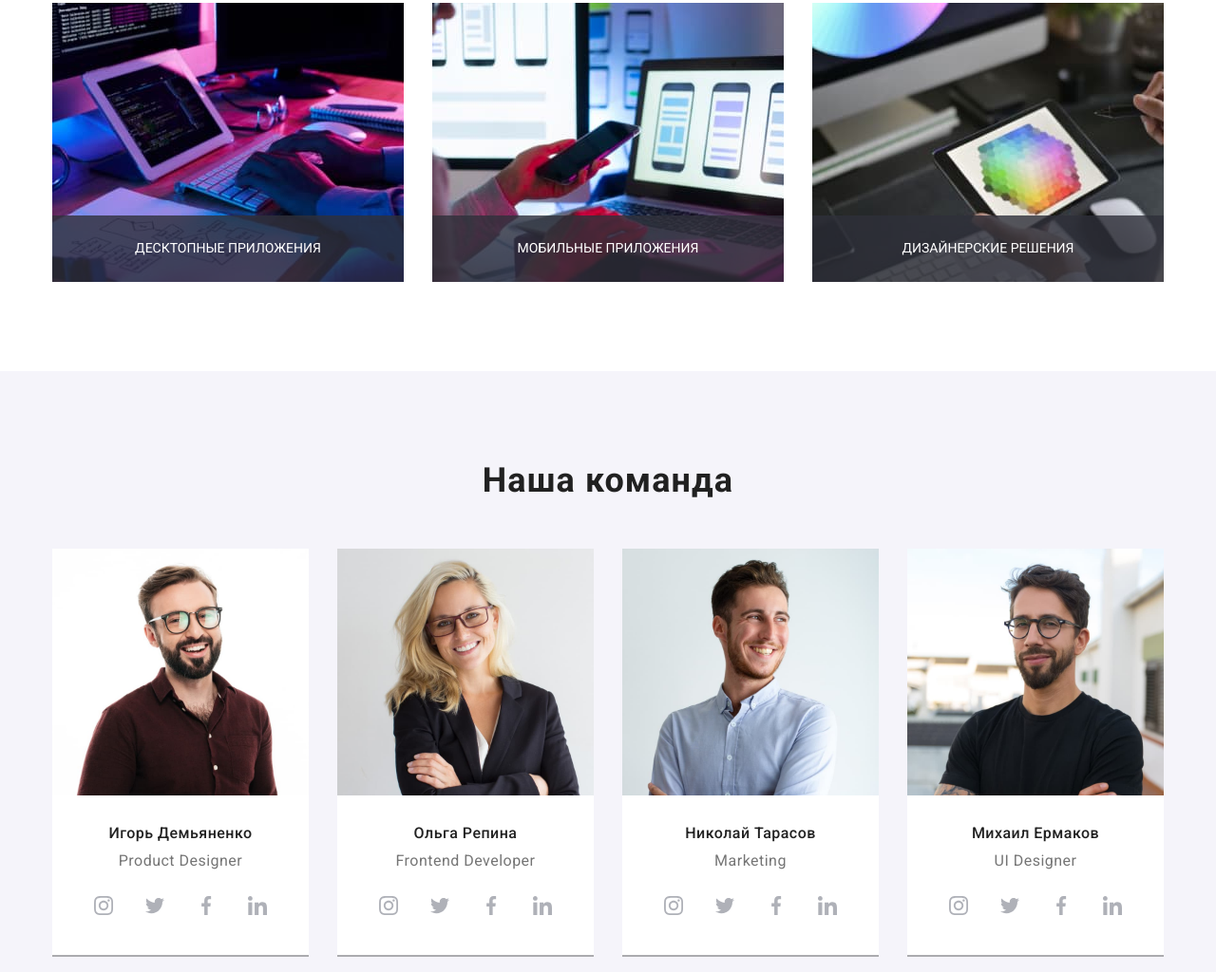
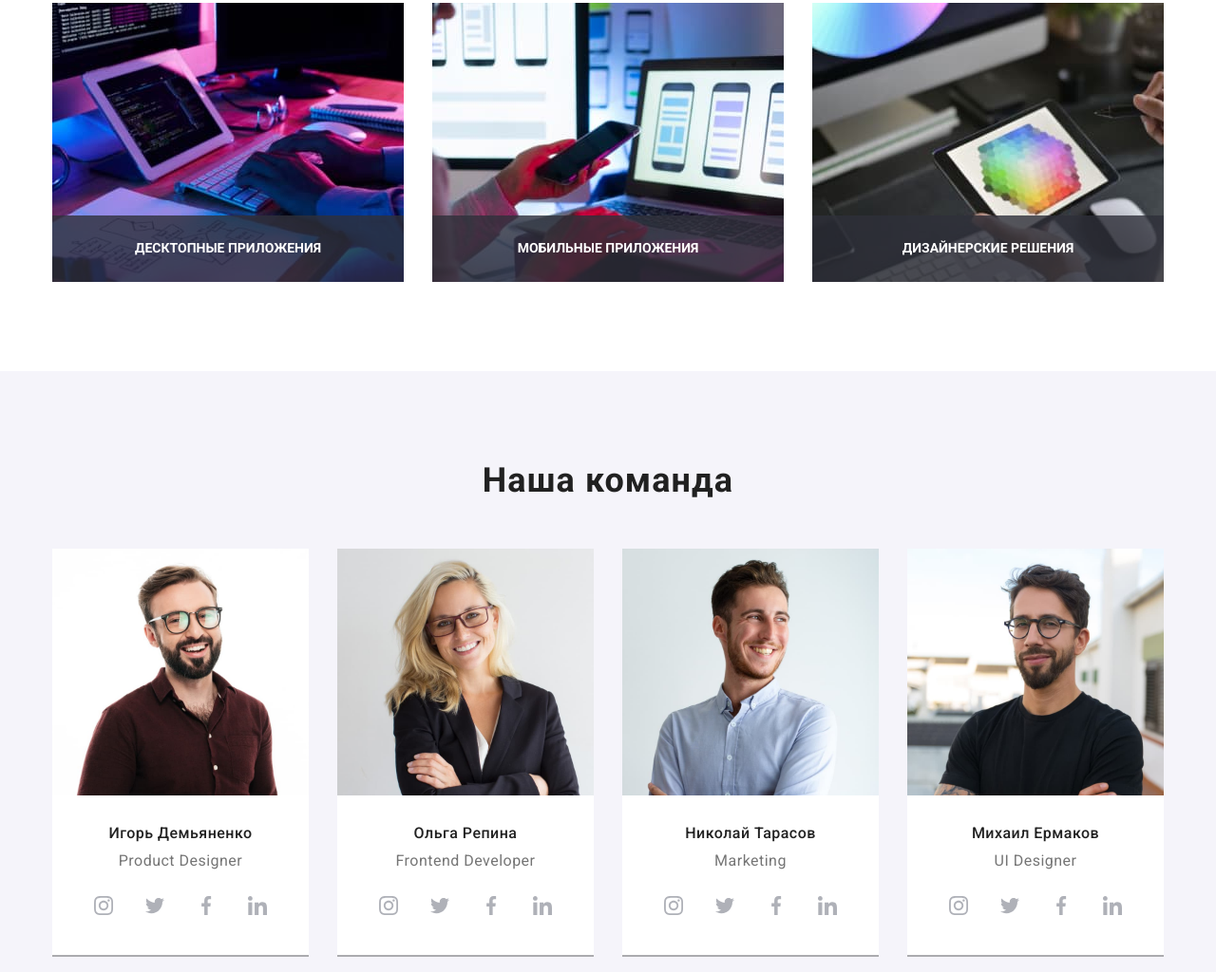
Before and after one commit to matildacom/goit-markup-hw-05, a plain HTML site: page index.html in a window 1280 px wide. Shown: the part 1207-2231 px from the top of the page at 95% size. Drawn offline with nearby package versions, Linux system fonts and the light colour scheme.

Commit message:
Update styles.css

```diff
--- a/css/styles.css
+++ b/css/styles.css
@@ -332,10 +332,10 @@ margin-right: 10px;
 
     display: flex;
     justify-content: center;
-    flex-direction: column;
     align-items: center;
 
     text-transform: uppercase;
+    font-weight: 700;
     font-size: 14px ;
     line-height: 1.1;
     color: var(--text-color);
```
